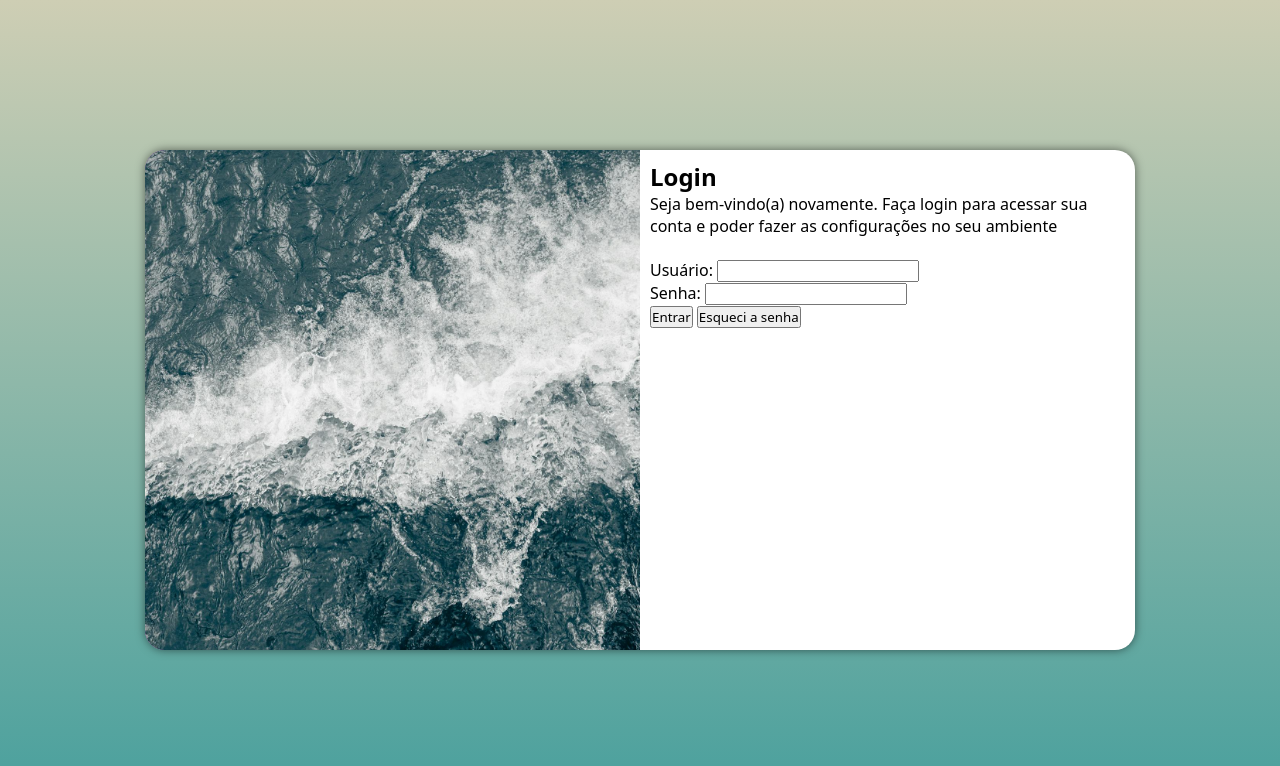
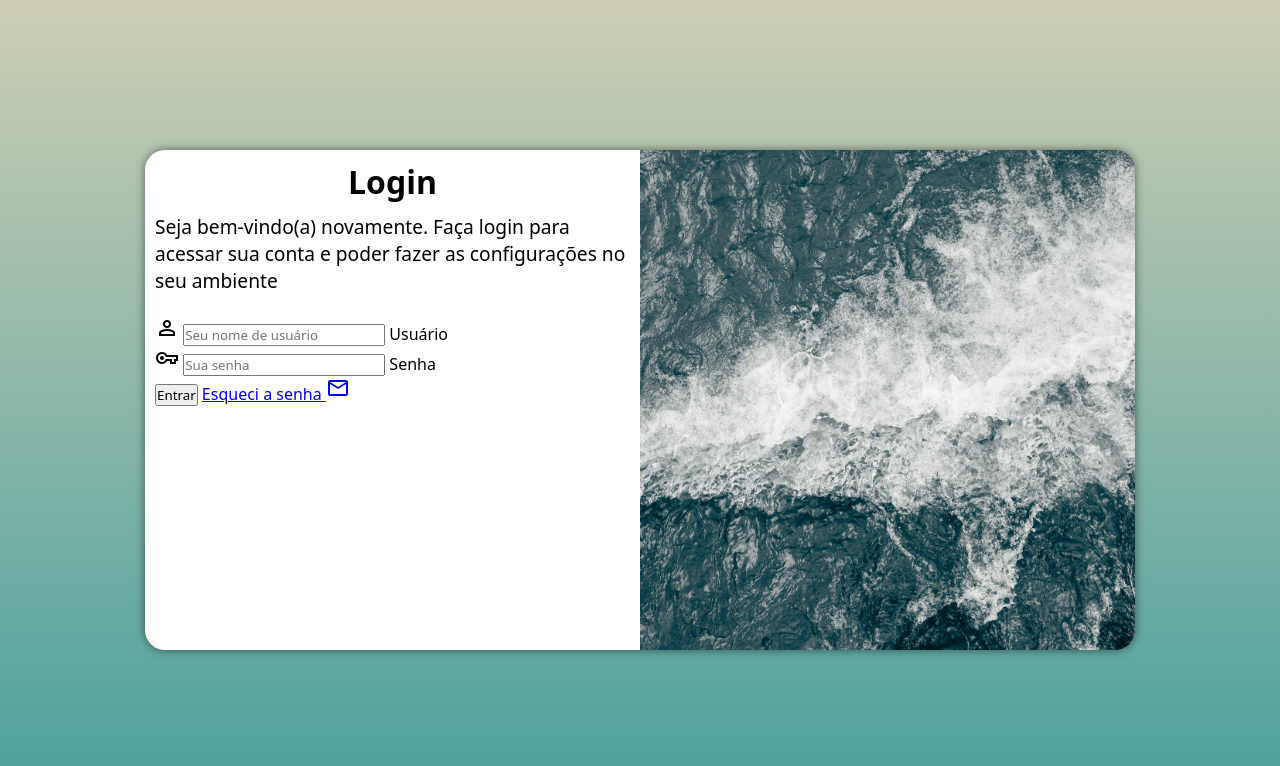
Before and after one commit to ArthurFontis/projeto-login, a plain HTML site: page index.html in a window 1280 px wide. Drawn offline with nearby package versions, Linux system fonts and the light colour scheme.

Commit message:
add forms

```diff
--- a/estilos/media-query.css
+++ b/estilos/media-query.css
@@ -25,6 +25,12 @@ Grandes Telas: acima de 1200px
         float: right;
         width: 70%;
     }
+    div#form>h1{
+        font-size: 1.6em;
+    }
+    div#form>p{
+        font-size: 1em;
+    }
 
 }
 @media screen and (min-width: 992px) {
@@ -36,13 +42,18 @@ Grandes Telas: acima de 1200px
     }
 
     section#login>div#imagem{
-        float: left;
+        float: right;
         width: 50%;
         height: 100%;
     }
     section#login>div#form{
-        float: right;
+        float: left;
         width: 50%;
     }
-
+    div#form>h1{
+        font-size: 2em;
+    }
+    div#form>p{
+        font-size: 1.2em;
+    }
 }
--- a/estilos/style.css
+++ b/estilos/style.css
@@ -51,3 +51,10 @@ section#login>div#form{
     display: block;
     padding: 10px;
 }
+div#form>h1{
+    text-align: center;
+    margin-bottom: 10px;
+}
+div#form>p{
+    font-size: 0.8em;
+}
--- a/index.html
+++ b/index.html
@@ -6,6 +6,7 @@
     <title>Media Query</title>
     <link rel="stylesheet" href="estilos/style.css">
     <link rel="stylesheet" href="estilos/media-query.css">
+    <link href="https://fonts.googleapis.com/css2?family=Material+Symbols+Outlined" rel="stylesheet" />
 </head>
 <body>
     <main>
@@ -16,14 +17,24 @@
         <div id="form">
             <h1>Login</h1>
             <p>Seja bem-vindo(a) novamente. Faça login para acessar sua conta e poder fazer as configurações no seu ambiente</p> <br>
-            <form action="login.php" method="post">
-                <label for="iusuario">Usuário: </label>
-                <input type="text" name="usuario" id="iusuario" required> <br>
-                <label for="isenha">Senha: </label>
-                <input type="password" name="senha" id="isenha" required> <br>
+            <form action="login.php" method="post" autocomplete="on">
+                <div class="campo">
+                    <span class="material-symbols-outlined">
+                        person
+                        </span>
+                <input type="text" name="usuario" id="iusuario" required placeholder="Seu nome de usuário" autocomplete="username" maxlength="16">
+                <label for="iusuario">Usuário</label>
+                </div>
+                <div class="campo">
+                    <span class="material-symbols-outlined">
+                        vpn_key
+                        </span>
+                <input type="password" name="senha" id="isenha" required placeholder="Sua senha" autocomplete="current-password" minlength="6" maxlength="14">
+                <label for="isenha">Senha</label>
+                </div>
 
                 <input type="submit" value="Entrar">
-                <input type="button" value="Esqueci a senha"> <br>
+                <a href="esqueci.html">Esqueci a senha <span class="material-symbols-outlined">mail</span></a>
 
 
             </form>
```
